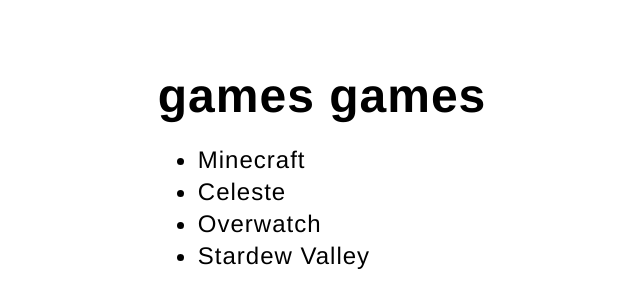
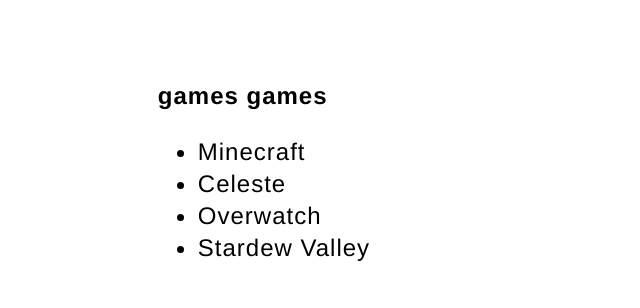
Before and after one commit to pborlongan/pborlongan.github.io, a Jekyll site: the page built from games/index.html, in a window 1280 px wide. Shown: the top 308 px of the page, without its empty margins (103-743 px from the left). Built offline with Jekyll 4.4.1, drawn with Linux system fonts in a browser that asks for light colours.

Commit message:
Update main.css

```diff
--- a/css/main.css
+++ b/css/main.css
@@ -15,10 +15,6 @@
     display: inline;
     margin-right: 20px;
 }
-h1 {
-    font-size: 3em;
-    font-family:'Helvetica', 'Arial', 'Sans-Serif';
-}
 
 ul.posts {
     margin: 20px auto 40px;
@@ -29,6 +25,11 @@
     list-style: none;
 } */
 
+
+h1 {
+    font-size: 1.5rem;
+    font-family: Proxima Nova, Helvetica Neue, Helvetica, Arial sans-serif;
+}
 
 .profile img{
     border-radius: 50%;
```
